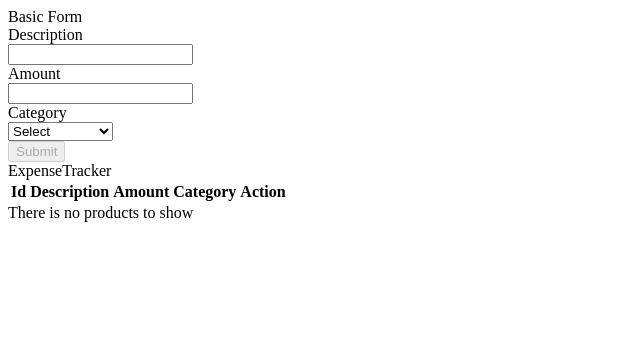
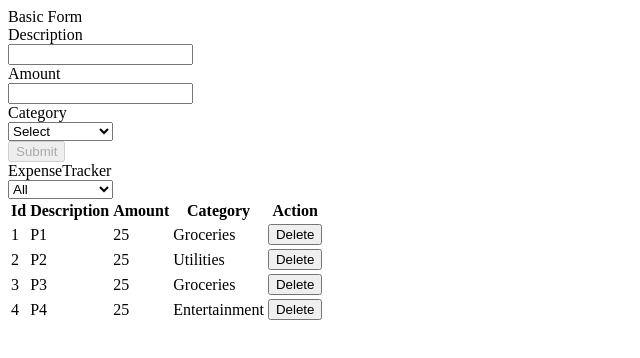
Before and after one commit to cnerylozada/react-mosh, a React (Vite) app: page / in a window 1280 px wide. Shown: the top 358 px of the page, without its empty margins (0-640 px from the left). Built offline with nearby package versions, Linux system fonts and the light colour scheme.

Commit message:
feat: products are filtered

```diff
--- a/src/components/BasicForm/BasicForm.tsx
+++ b/src/components/BasicForm/BasicForm.tsx
@@ -1,13 +1,7 @@
 import { SubmitHandler, useForm } from "react-hook-form";
 import { zodResolver } from "@hookform/resolvers/zod";
 import { BasicFormType, validations } from "./validations";
-import { IProduct } from "./ExpenseTracker/ExpenseTracker";
-
-const categories = [
-  { id: 1, value: "Groceries" },
-  { id: 2, value: "Utilities" },
-  { id: 3, value: "Entertainment" },
-];
+import { IProduct, categories } from "./ExpenseTracker/ExpenseTracker";
 
 export const BasicForm = ({
   setProduct,
--- a/src/components/BasicForm/ExpenseTracker/ExpenseTracker.tsx
+++ b/src/components/BasicForm/ExpenseTracker/ExpenseTracker.tsx
@@ -8,13 +8,47 @@ export interface IProduct {
   category: string;
 }
 
+export const categories = [
+  { id: "Groceries", value: "Groceries" },
+  { id: "Utilities", value: "Utilities" },
+  { id: "Entertainment", value: "Entertainment" },
+];
+
 export const ExpenseTracker = () => {
-  const [products, setProducts] = useState<IProduct[]>([]);
+  const [products, setProducts] = useState<IProduct[]>([
+    { id: 1, amount: 25, category: "Groceries", description: "P1" },
+    { id: 2, amount: 25, category: "Utilities", description: "P2" },
+    { id: 3, amount: 25, category: "Groceries", description: "P3" },
+    {
+      id: 4,
+      amount: 25,
+      category: "Entertainment",
+      description: "P4",
+    },
+  ]);
+  const [categorySelected, setCategorySelected] = useState("");
+
+  const onFilter = (_: IProduct) =>
+    categorySelected === "" ? true : _.category === categorySelected;
 
   return (
     <div>
       <BasicForm setProduct={setProducts} />
       <div>ExpenseTracker</div>
+      <div>
+        <select
+          onChange={(e) => {
+            setCategorySelected(e.target.value);
+          }}
+        >
+          <option value="">All</option>
+          {categories.map((_) => (
+            <option key={_.id} value={_.id}>
+              {_.value}
+            </option>
+          ))}
+        </select>
+      </div>
       <div>
         <table>
           <thead>
@@ -27,7 +61,7 @@ export const ExpenseTracker = () => {
             </tr>
           </thead>
           <tbody>
-            {products?.map((_) => {
+            {products?.filter(onFilter).map((_) => {
               return (
                 <tr key={_.id}>
                   <td>{_.id}</td>
@@ -50,7 +84,9 @@ export const ExpenseTracker = () => {
             })}
           </tbody>
         </table>
-        {!products?.length && <div>There is no products to show</div>}
+        <div>
+          {!products?.filter(onFilter).length && "There is no products to show"}
+        </div>
       </div>
     </div>
   );
```
